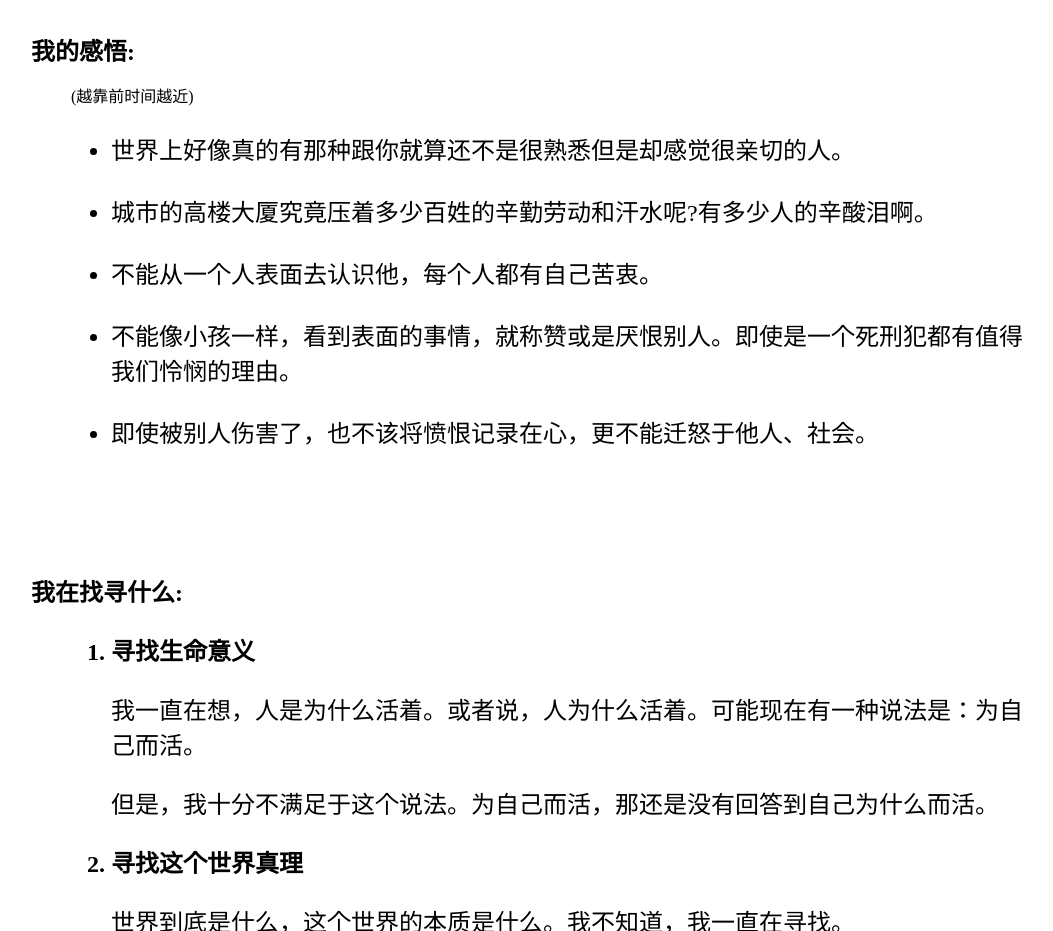
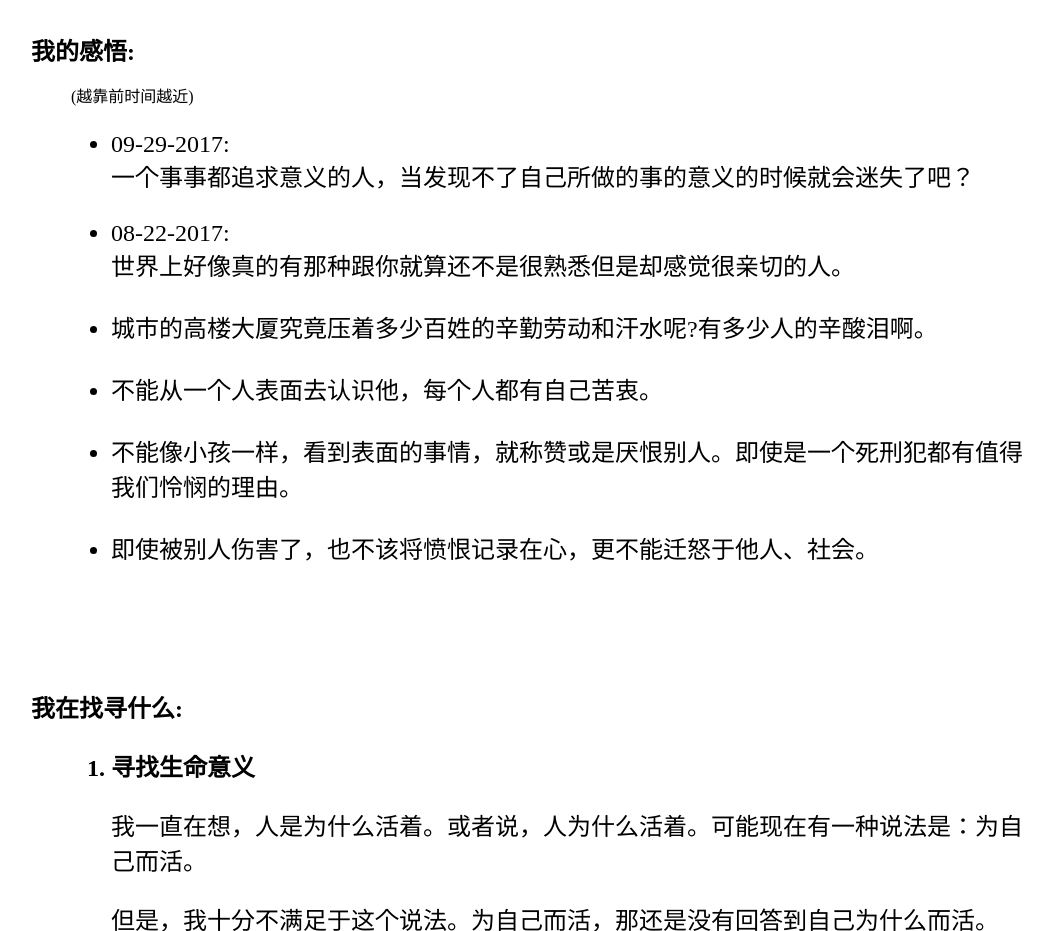
Before and after one commit to Yusnows/YusnowsWeb, a plain HTML site: page DetailContents/YusnowsPersonal/Personal.html in a window 1280 px wide. Shown: the part 3980-4911 px from the top of the page, without its empty margins (109-1162 px from the left). Drawn offline with Linux system fonts and the light colour scheme.

Commit message:
update LifeFeeling

```diff
--- a/DetailContents/YusnowsPersonal/Personal.html
+++ b/DetailContents/YusnowsPersonal/Personal.html
@@ -217,7 +217,8 @@
                 <div class="lifeAboutTextdDiv">
                     <p>(越靠前时间越近)</p>
                     <ul class="lifeAboutText">
-                        <li>世界上好像真的有那种跟你就算还不是很熟悉但是却感觉很亲切的人。</li><br/>
+                        <li>09-29-2017:<br/>一个事事都追求意义的人，当发现不了自己所做的事的意义的时候就会迷失了吧？</li><br/>
+                        <li>08-22-2017:<br/>世界上好像真的有那种跟你就算还不是很熟悉但是却感觉很亲切的人。</li><br/>
                         <li>城市的高楼大厦究竟压着多少百姓的辛勤劳动和汗水呢?有多少人的辛酸泪啊。</li><br/>
                         <li>不能从一个人表面去认识他，每个人都有自己苦衷。</li><br/>
                         <li>不能像小孩一样，看到表面的事情，就称赞或是厌恨别人。即使是一个死刑犯都有值得我们怜悯的理由。</li><br/>
```
